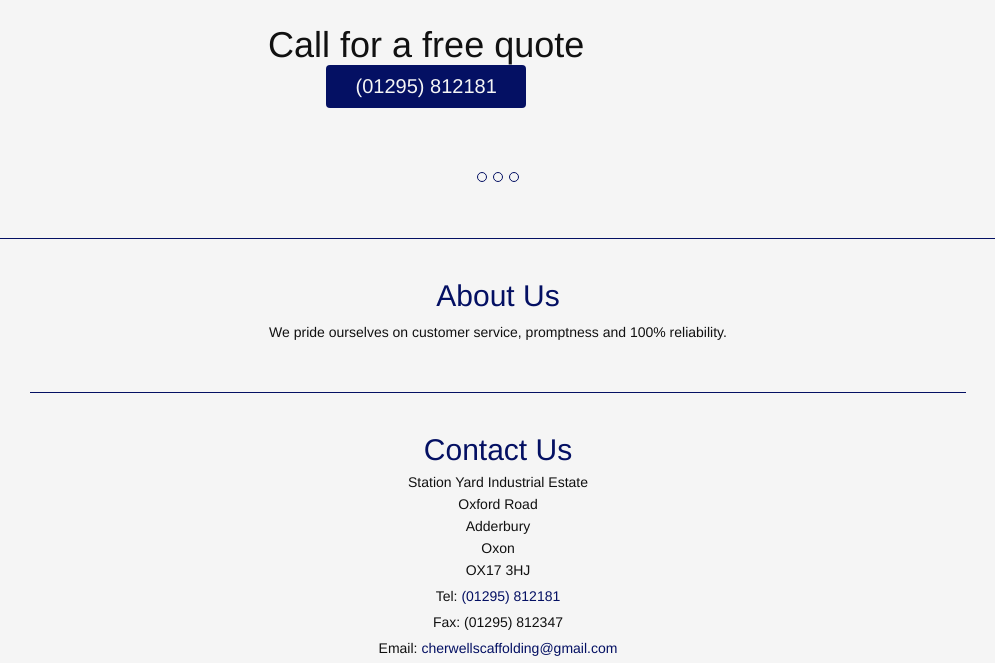
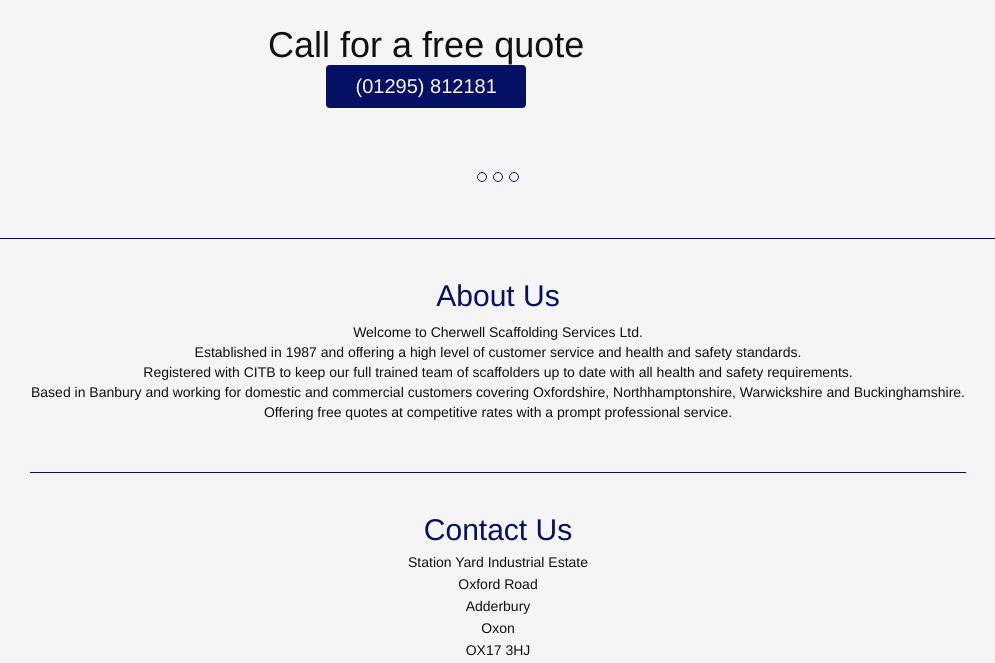
Before and after one commit to cherwellscaffolding/cherwellscaffolding.github.com, a plain HTML site: page index.html in a window 1280 px wide. Shown: the part 120-783 px from the top of the page, without its empty margins (142-1137 px from the left). Drawn offline with Linux system fonts and the light colour scheme.

Commit message:
New about

```diff
--- a/index.html
+++ b/index.html
@@ -3,8 +3,10 @@
   <head>
     <meta charset="utf-8">
     <meta name="viewport" content="width=device-width, initial-scale=1.0">
-    <meta name="keywords" content="Cherwell, Scaffolding, Oxford, Safe, Construction, Banbury" />
-    <meta name="description" content="At Cherwell Scaffolding, we pride ourselves on customer service, promptness and 100% reliability.">
+    <meta name="keywords" content="Cherwell, Scaffolding, Safe, Construction, Banbury, Oxfordshire, Northhamptonshire, Warwickshire, Buckinghamshire" />
+    <meta name="description" content="Welcome to Cherwell Scaffolding Services Ltd.
+Established in 1987 and offering a high level of customer service and health and safety standards.Registered with CITB to keep our full trained team of scaffolders up to date with all health and safety requirements.Based in Banbury and working for domestic and commercial customers covering Oxfordshire, Northhamptonshire, Warwickshire and Buckinghamshire.
+Offering free quotes at competitive rates with a prompt professional service.">
     <meta name="author" content="Cherwell Scaffolding">
     <link rel="shortcut icon" href="favicon.png">
 
@@ -98,7 +100,7 @@
         <div class="col-lg-12">
 
           <h2>About Us</h2>
-          <p>We pride ourselves on customer service, promptness and 100% reliability.</p>
+          <p>Welcome to Cherwell Scaffolding Services Ltd.<Br>Established in 1987 and offering a high level of customer service and health and safety standards.<br>Registered with CITB to keep our full trained team of scaffolders up to date with all health and safety requirements.<br>Based in Banbury and working for domestic and commercial customers covering Oxfordshire, Northhamptonshire, Warwickshire and Buckinghamshire.<br>Offering free quotes at competitive rates with a prompt professional service.</p>
 
         </div><!-- /.col-lg-12 -->
 
```
Also changed, not shown: css/._bootstrap.css (added), css/._carousel.css (added), fonts/._glyphicons-halflings-regular.ttf (added), fonts/._glyphicons-halflings-regular.woff (added), js/._bootstrap.js (added), js/._holder.js (added), js/._jquery.js (added), 5 other files.
